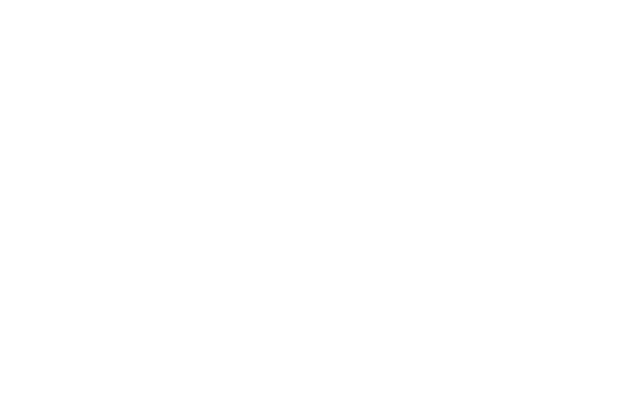
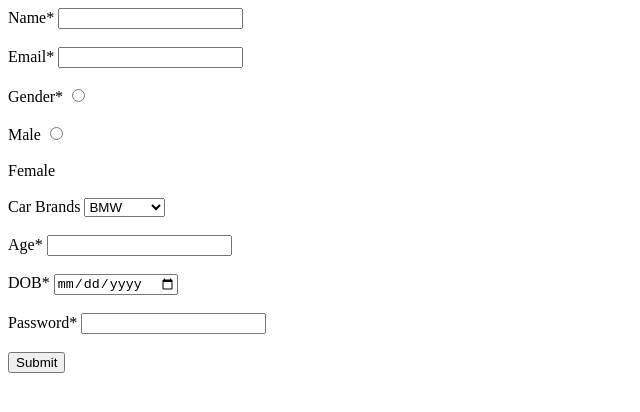
Before and after one commit to acciojob/signup-form-car-Jeevanamsk, a website: page main.html in a window 1280 px wide. Shown: the whole page, without its empty margins (0-640 px from the left). Drawn offline with Linux system fonts and the light colour scheme.

Commit message:
Update main.html

```diff
--- a/main.html
+++ b/main.html
@@ -8,6 +8,36 @@
 
 <body>
 	<!-- the entire body must be written by student -->
+	<form method="POST">
+        <label for="name">Name*</label>
+        <input type="text" id="name" required><br><br>
+      <label for="email">Email*</label>
+      <input type="email" id="email" required><br><br>
+
+      <label>Gender*</label>
+      <input type="radio" name="gender" id="male" value="male"><br><br>
+      <label for="male">Male</label>
+      <input type="radio" name="gender" id="female" value="female"><br><br>
+      <label for="female">Female</label><br><br>
+
+      <label for="cars">Car Brands</label>
+      <select id="cars">
+      <option value="BMW">BMW</option>
+      <option value="Audi">Audi</option>
+      <option value="Mercedes">Mercedes</option>
+      </select><br><br>
+
+      <label for="age">Age*</label>
+      <input type="number" id="age" required><br><br>
+
+      <label for="dob">DOB*</label>
+      <input type="date" id="dob" required><br><br>
+
+      <label for="password">Password*</label>
+      <input type="password" id="password" required><br><br>
+
+        <input type="submit" value="Submit">
+      </form>
     <script type="text/javascript" src="./script.js">
 </script>
 
```
